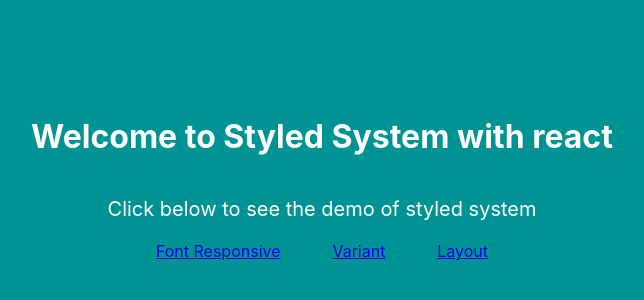
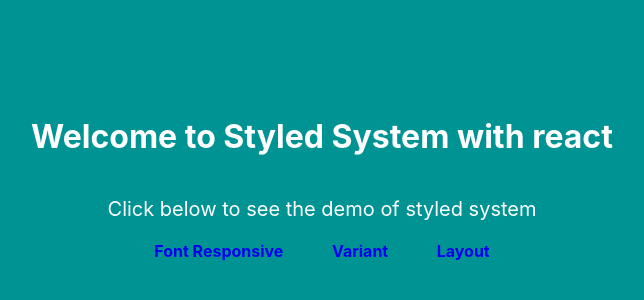
Before and after one commit to sangayt1997/styled-system-react, a React (Create React App) app: page / in a window 1280 px wide. Shown: the part 222-522 px from the top of the page, without its empty margins (318-962 px from the left). Built offline with nearby package versions, Linux system fonts and the light colour scheme.

Commit message:
refactor(styled-system-react): route navigation mapping

```diff
--- a/src/components/home/home.scss
+++ b/src/components/home/home.scss
@@ -15,5 +15,10 @@
     width: 30%;
     justify-content: space-around;
     align-items: center;
+
+    &-link {
+      text-decoration: none;
+      font-weight: bold;
+    }
   }
 }
--- a/src/components/home/home.tsx
+++ b/src/components/home/home.tsx
@@ -4,14 +4,32 @@ import "./home.scss";
 import SsText from "../../shared/text/text";
 
 function Home() {
+    const routes = [
+        {
+            route: "/font-responsive",
+            label: "Font Responsive"
+        },
+        {
+            route: "/variant",
+            label: "Variant"
+        },
+        {
+            route: "/layout",
+            label: "Layout"
+        },
+    ]
     return (
         <div className="home">
             <h1 className="home__heading">Welcome to Styled System with react</h1>
             <SsText color="white" fontSize="xl">Click below to see the demo of styled system</SsText>
             <nav className="home__nav">
-                <Link to="/font-responsive">Font Responsive</Link>
-                <Link to="/variant">Variant</Link>
-                <Link to="/layout">Layout</Link>
+                {
+                    routes.map(
+                        routes =>
+                            <Link to={routes.route} className="home__nav-link">{routes.label}</Link>
+                    )
+                }
+
             </nav>
         </div>
     );
```
